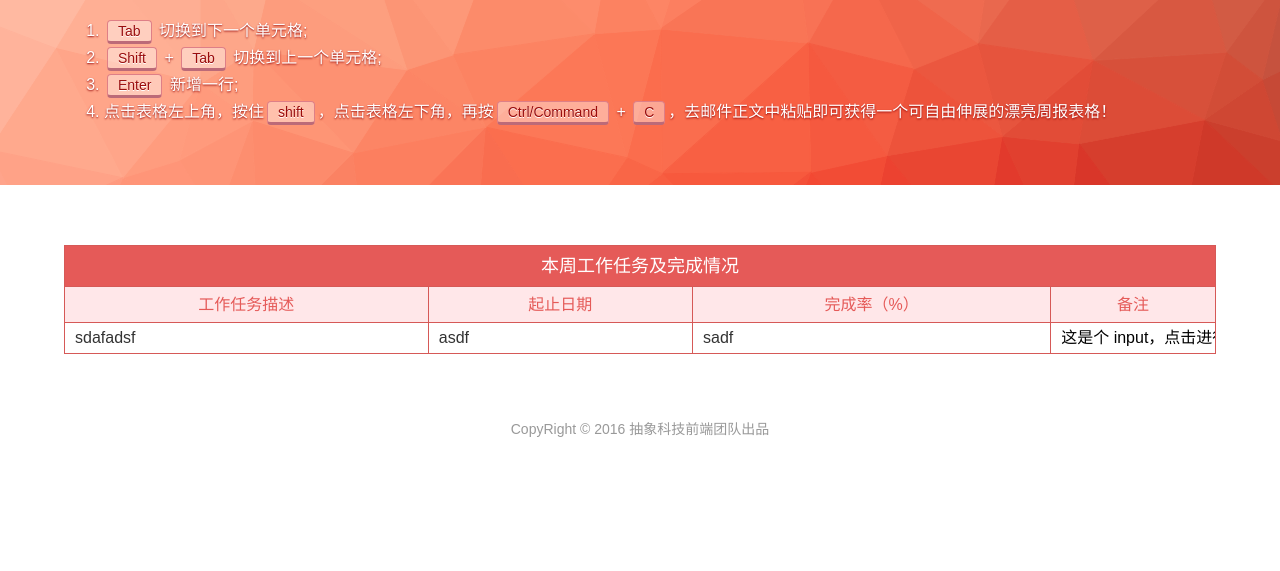
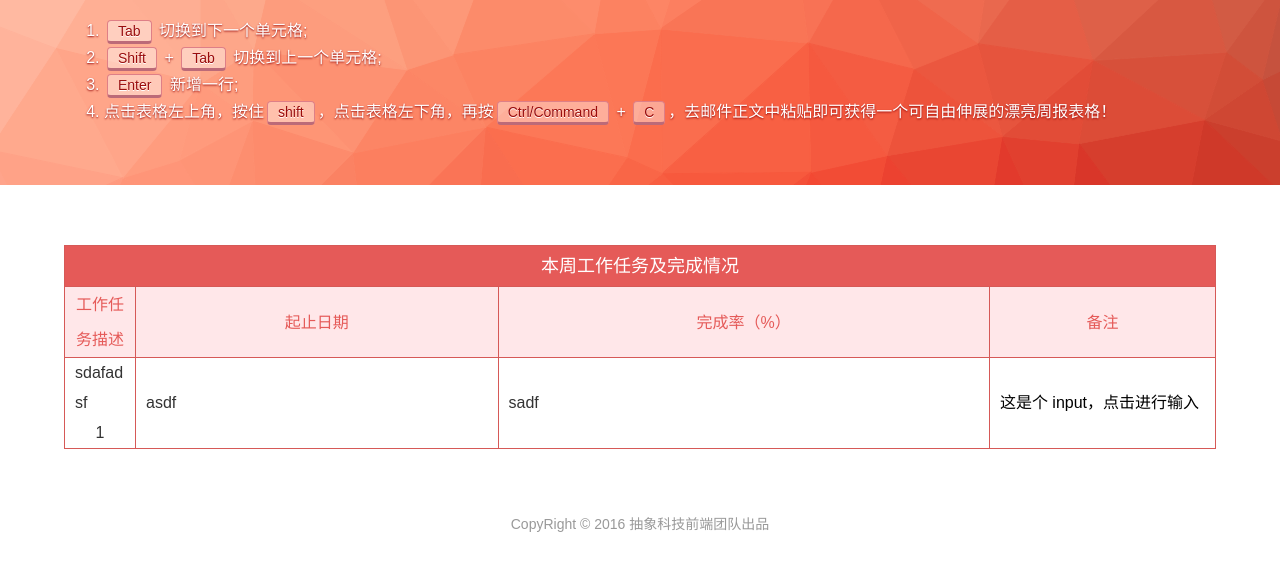
Before and after one commit to abstack/abstack-weekly-generator, a website: page index.html in a window 1280 px wide. Shown: the part 213-784 px from the top of the page. Drawn offline with Linux system fonts and the light colour scheme.

Commit message:
Add serial number feature

```diff
--- a/index.html
+++ b/index.html
@@ -112,6 +112,29 @@
     box-shadow: 0 3px 15px rgba(0,0,0,.3);
     transform: scale(1.1);
   }
+  table tr{
+    counter-increment: item-number;
+  }
+  table tr:first-child,
+  table tr:nth-child(2){
+    counter-increment: none;
+  }
+  table tr{
+    counter-increment: item-number;
+  }
+  table tr td:first-child{
+    width: 50px;
+    pointer-events: none;
+  }
+  table tr:first-child td:first-child:after,
+  table tr:nth-child(2) td:first-child:after{
+    content: none;
+  }
+  table tr td:first-child:after{
+    content: counter(item-number);
+    display: block;
+    text-align: center;
+  }
   </style>
 </head>
 <body>
```
